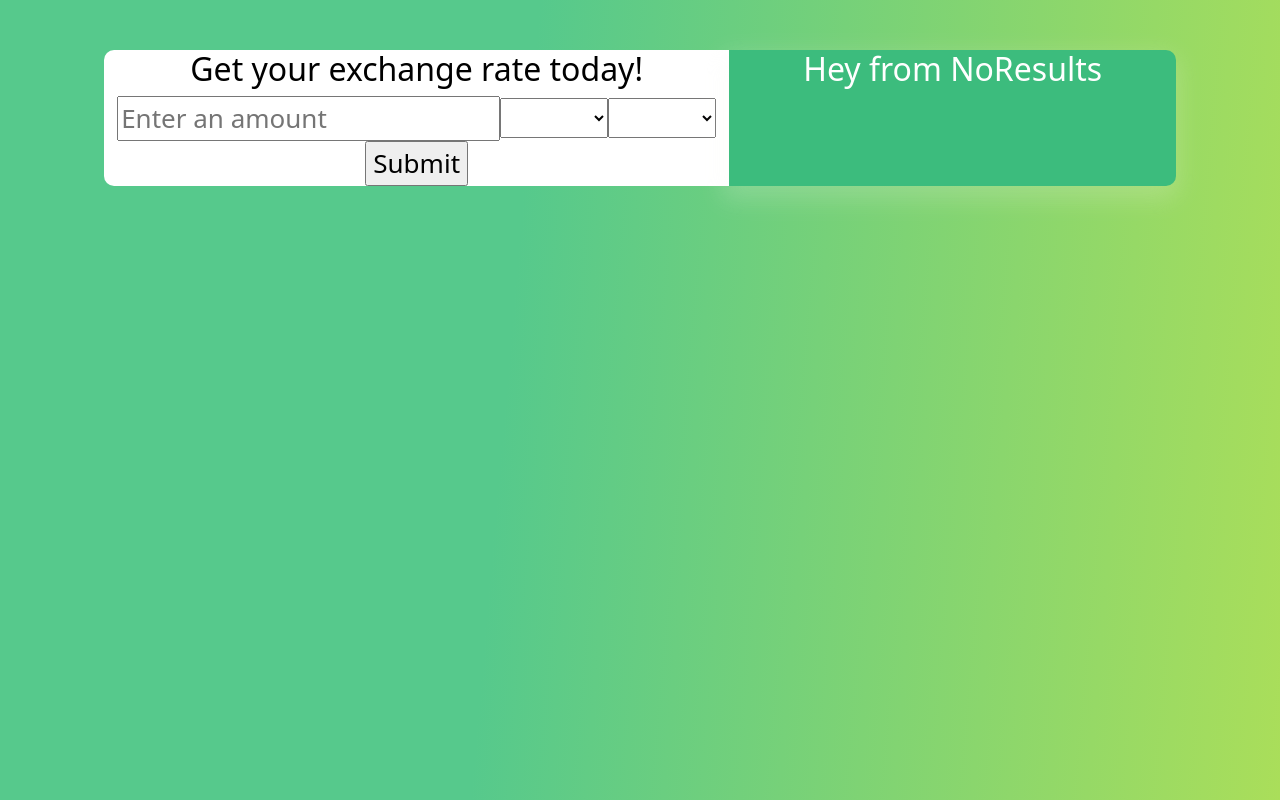
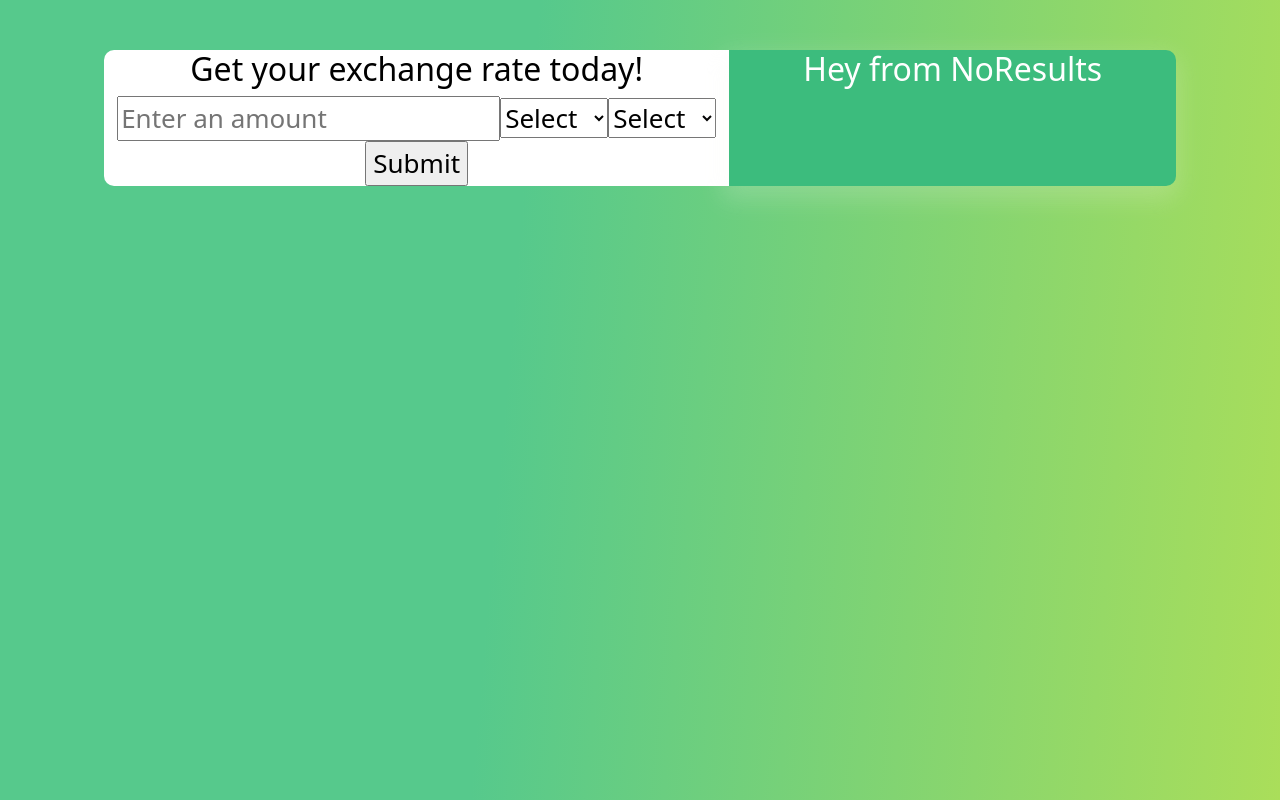
Before and after one commit to MarianaTellezR/currency-converter-mariana-tellez, a React (Create React App) app: page / in a window 1280 px wide. Built offline with nearby package versions, Linux system fonts and the light colour scheme.

Commit message:
Updated empty selection

```diff
--- a/src/Data.js
+++ b/src/Data.js
@@ -42,13 +42,13 @@ export default function Data({ sendData }) {
         id="from"
         onChange={handleInputChange}
       >
-        <option value=""></option>
+        <option value="">Select</option>
         <option value="yen">YEN</option>
         <option value="dolar">DOLAR</option>
         <option value="libra">LIBRA</option>
       </select>
       <select value={inputs.to} name="to" id="to" onChange={handleInputChange}>
-        <option value=""></option>
+        <option value="">Select</option>
         <option value="yen">YEN</option>
         <option value="dolar">DOLAR</option>
         <option value="libra">LIBRA</option>
```
